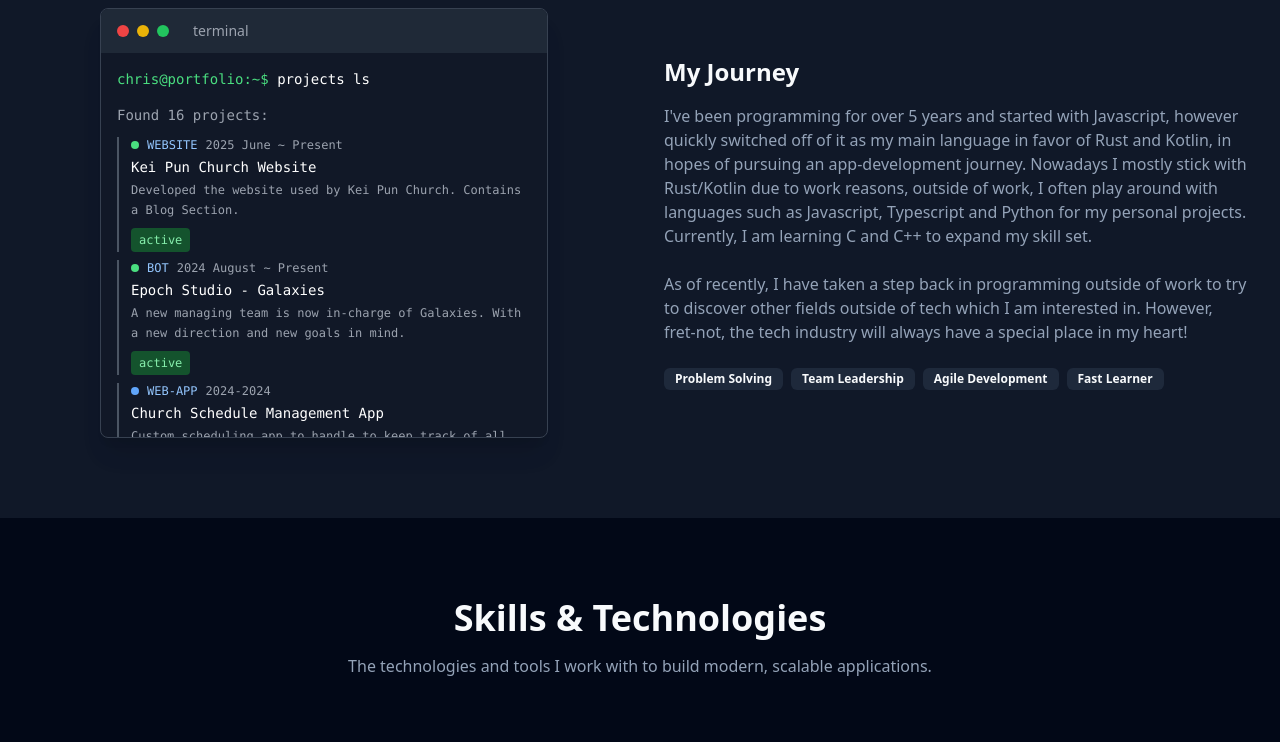
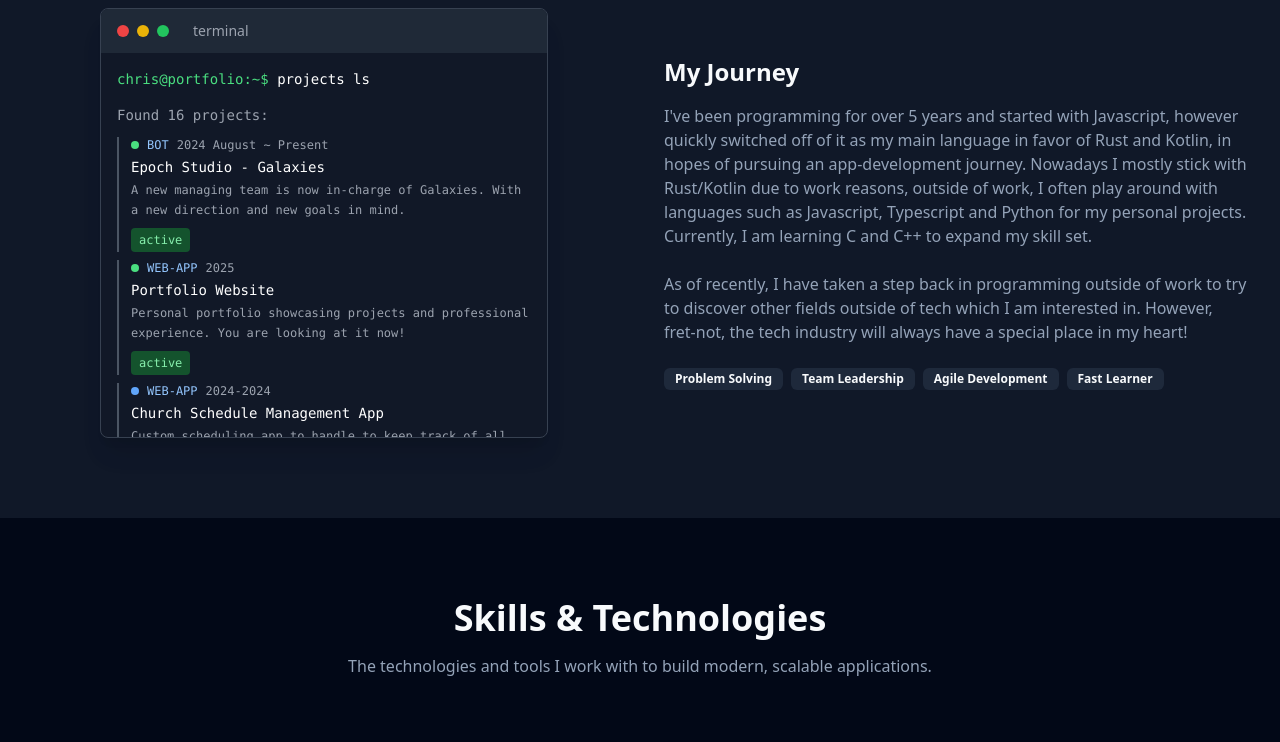
Before and after one commit to ChrisSch-dev/portfolio, a React (Vite) app: page / in a window 1280 px wide. Shown: the part 1040-1782 px from the top of the page. Built offline with nearby package versions, Linux system fonts and the light colour scheme; no server answers.

Commit message:
im a retard

```diff
--- a/src/assets/projects.ts
+++ b/src/assets/projects.ts
@@ -8,18 +8,18 @@ export interface Project {
 
 export const projects: Project[] = [
     {
-        name: "Kei Pun Church Website",
-        type: "website",
-        status: "active",
-        period: "2025 June ~ Present",
-        description: "Developed the website used by Kei Pun Church. Contains a Blog Section."
-    },
-    {
         name: "Epoch Studio - Galaxies",
         type: "bot",
         status: "active",
         period: "2024 August ~ Present",
         description: "A new managing team is now in-charge of Galaxies. With a new direction and new goals in mind."
+    },
+    {
+        name: "Portfolio Website",
+        type: "web-app",
+        status: "active",
+        period: "2025",
+        description: "Personal portfolio showcasing projects and professional experience. You are looking at it now!"
     },
     {
         name: "Church Schedule Management App",
@@ -85,11 +85,11 @@ export const projects: Project[] = [
         description: "A simple Discord Bot written in Javascript that tracks points across server members."
     },
     {
-        name: "Portfolio Website",
-        type: "web-app",
-        status: "archived",
-        period: "2025",
-        description: "Personal portfolio showcasing projects and professional experience. You are looking at it now!"
+        name: "Kei Pun Church Website",
+        type: "website",
+        status: "completed",
+        period: "2025 June",
+        description: "Developed the website used by Kei Pun Church. Contains a Blog Section."
     },
     {
         name: "EternalGaius Discord Bot",
```
